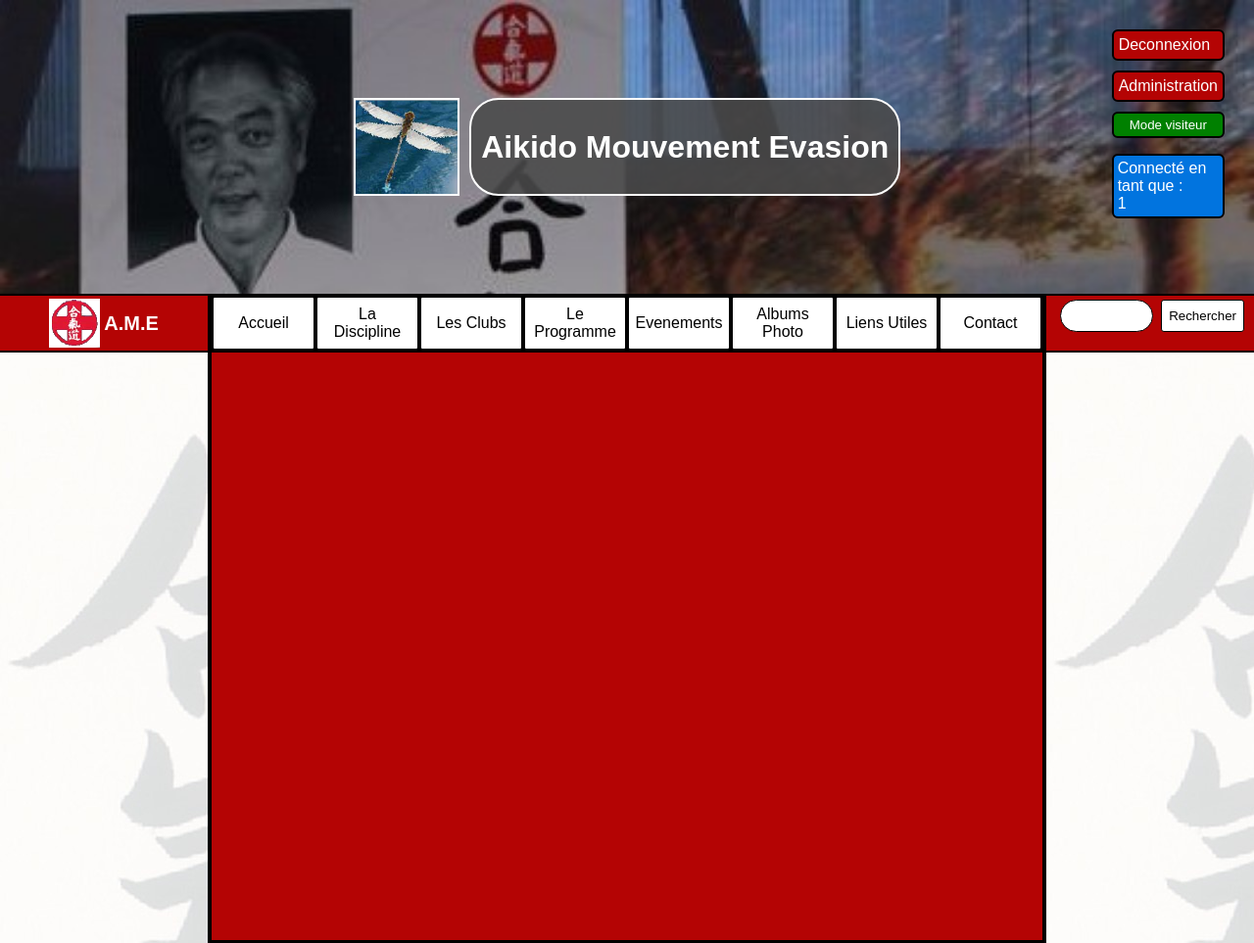
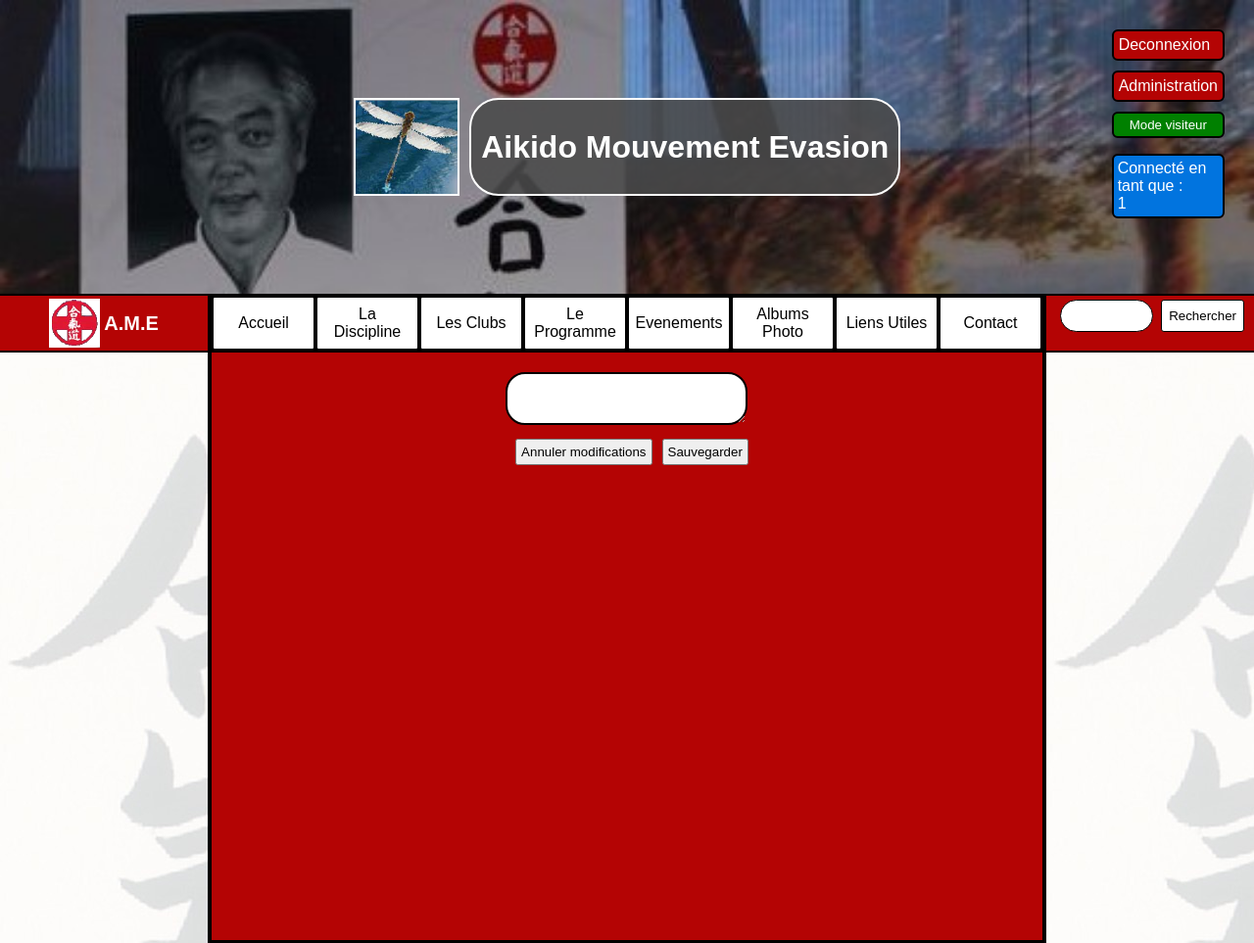
Before and after one commit to zack-ff7/SiteAmeFromScratch, a PHP site: page / in a window 1280 px wide. Shown: the top 963 px of the page at 98% size. Run offline with PHP 8.4, Linux system fonts and the light colour scheme; the visitor is signed in with stand-in values (Sample User, id 1); some libraries are stand-ins or nearby versions.

Commit message:
message fixe accueil

```diff
--- a/Views/accueil.php
+++ b/Views/accueil.php
@@ -1,18 +1,44 @@
 <?php
-
-
 $title='Accueil AME';
 ob_start();
-
 if(isset($_SESSION['Statut'])==1)
 {
 
 }
+?>
+<div id="accueil">
+<?php
+    if (isset($_SESSION['log']) && $_SESSION['Statut'] == 1 && $_SESSION['editorMode']==true) {
+        ?>
+        <form method="POST">
+            <textarea name="editorAccueil" id="editorAccueil"><?php
+                if (isset($data)) {
+                    echo $data;
+                }
+                ?></textarea>
+            <script>CKEDITOR.replace('editorAccueil');</script>
+            <div id="editorMenu">
+                <button>Annuler modifications</button>
+                <button type="submit" name="vuedis">Sauvegarder</button>
+            </div>
+        </form>
 
-
-
-
-$content=  ob_get_clean();
-
+        <?php
+    } else {
+        ?>
+        <div id="editorAccueil">
+            <?php
+            if (isset($data)) {
+                echo $data;
+            }
+            ?>
+        </div>
+        <?php
+    }
+    ?>
+</div>
+<?php
+$content = ob_get_contents();
+ob_end_clean();
 include("Views/layout.php");
 ?>
--- a/Views/discipline.php
+++ b/Views/discipline.php
@@ -38,8 +38,5 @@ ob_start();
 <?php
 $content = ob_get_contents();
 ob_end_clean();
-?>
-
-<?php
 include("Views/layout.php");
 ?>
--- a/style.css
+++ b/style.css
@@ -354,6 +354,14 @@ html,body{
     text-align: center;
 }
 
+#accueil{
+    display: flex;
+    flex-direction: column;
+    align-items: center;
+    justify-content: center;
+    margin-top: 20px;
+}
+
 #discipline{
     display: flex;
     flex-direction: column;
@@ -384,6 +392,14 @@ html,body{
     align-items: center;
     justify-content: center;
     margin-top: 20px;
+}
+
+#editorAccueil{
+    width: 90%;
+    background-color: white;
+    padding: 10px;
+    border-radius: 20px;
+    border: 2px solid black;
 }
 
 #editorDiscipline{
```
